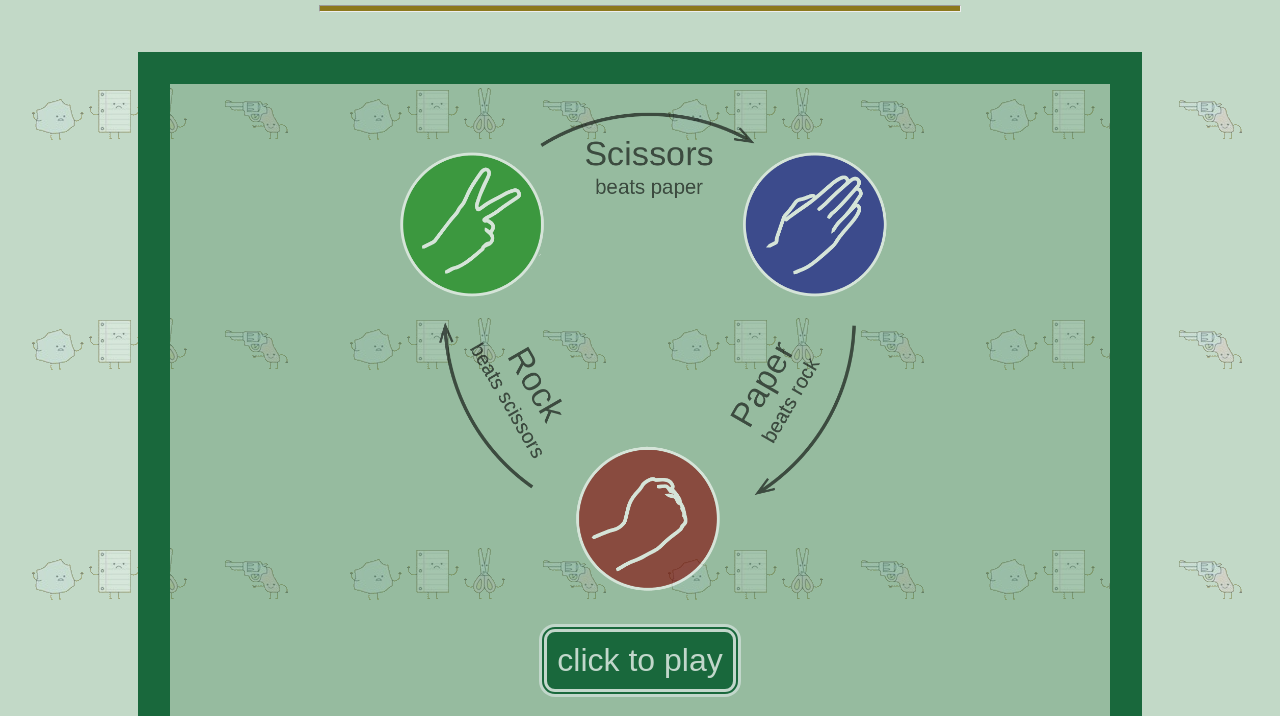
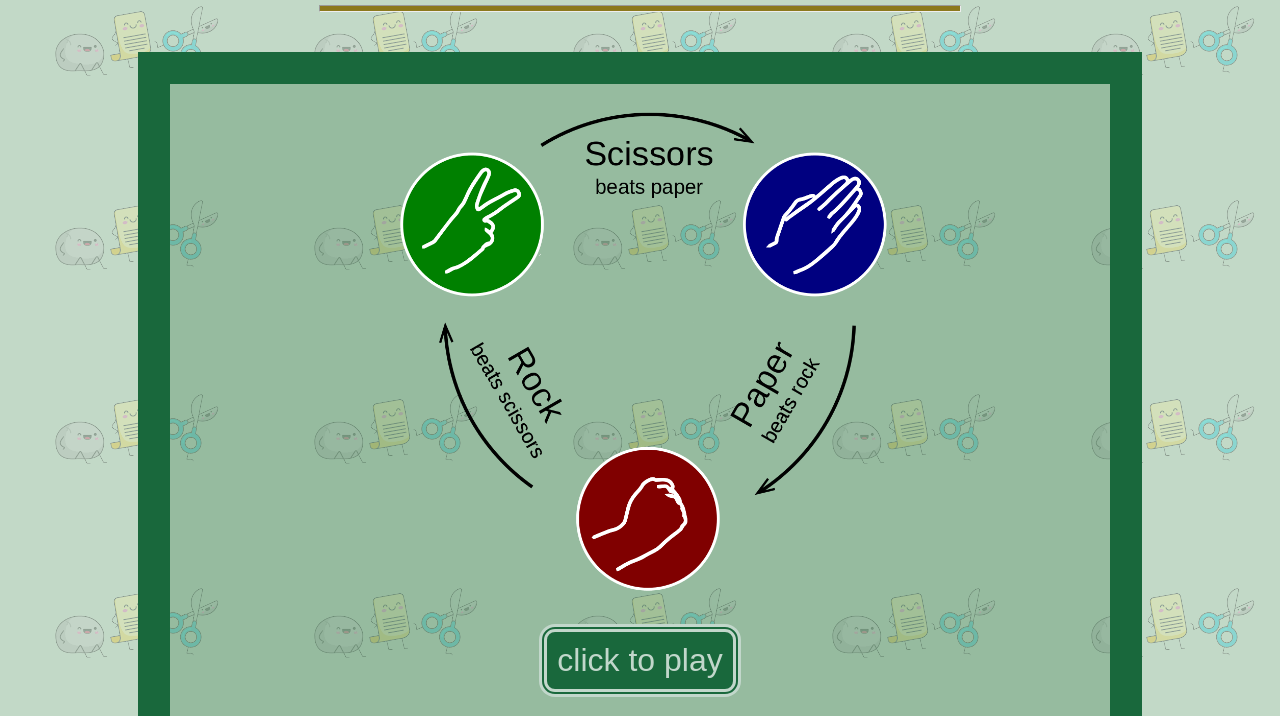
Before and after one commit to maryPopplns/RPC, a plain HTML site: page index.html in a window 1280 px wide. Shown: the part 231-947 px from the top of the page. Drawn offline with Linux system fonts and the light colour scheme.

Commit message:
created holdup and happy backgrounds

```diff
--- a/index.css
+++ b/index.css
@@ -24,7 +24,7 @@ a:focus {
 }
 
 body {
-  background-image: url("src/background.png");
+  background-image: url("src/test.png");
   background-color: rgba(11, 104, 30, 0.249);
 }
 
@@ -69,7 +69,6 @@ h1 {
 
 #rules-img {
   height: 500px;
-  opacity: 0.6;
 }
 
 .rules-button {
--- a/index.js
+++ b/index.js
@@ -52,6 +52,7 @@ function ruleHider(e) {
   heading.style.animation = "textgrowth .5s infinite alternate";
   heading.style.fontFamily = "Permanent Marker, cursive";
   body.style.backgroundColor = "rgba(103, 29, 29, 0.25)";
+  body.style.backgroundImage = 'url("src/holdup.png")';
   rules.style.visibility = "hidden";
   anchor.removeAttribute("href");
   division.style.backgroundColor = "#611212";
```
Also changed, not shown: src/happy-rpc.png (added), src/holdup.png (renamed from src/background.png), src/test.png (added), 2 other files.
